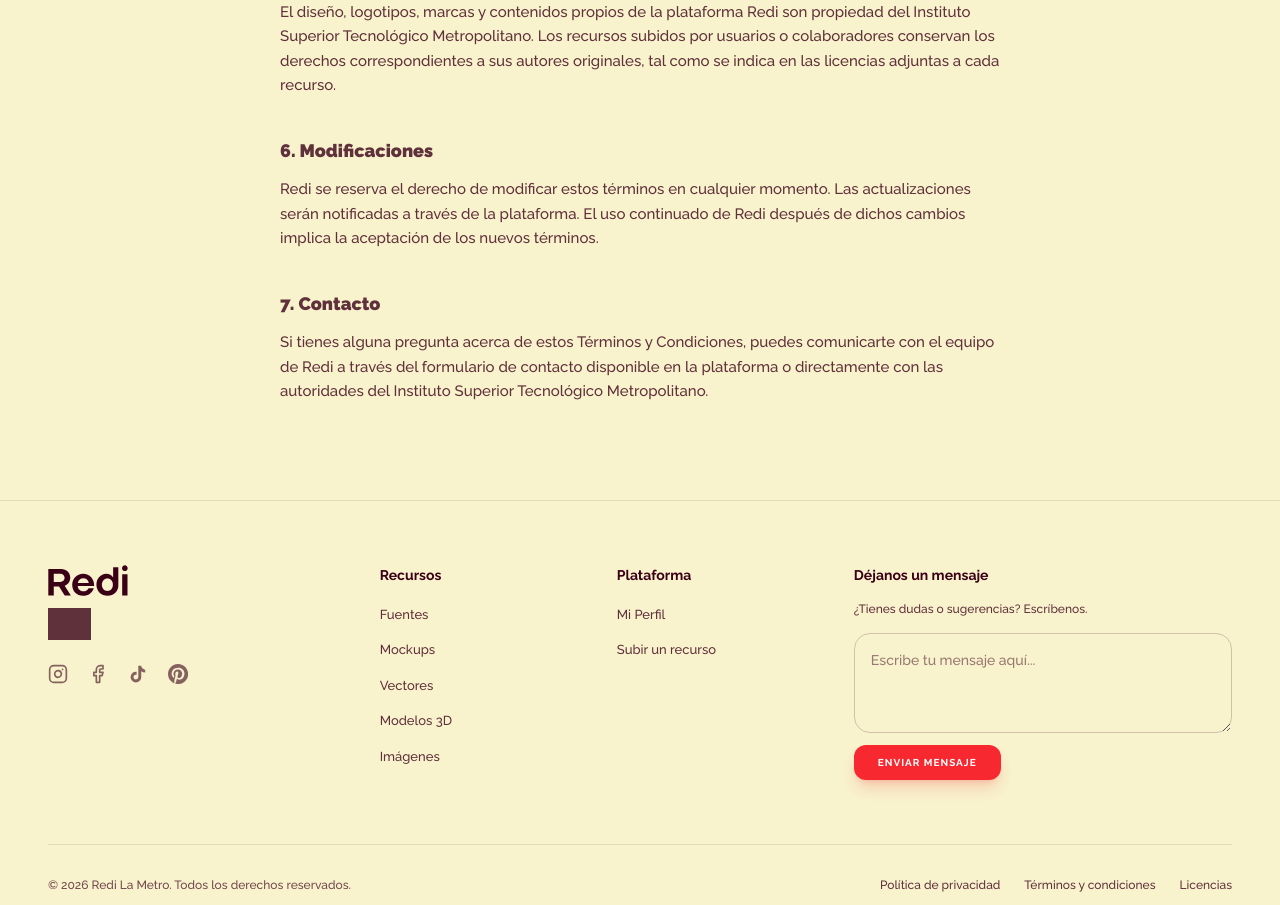
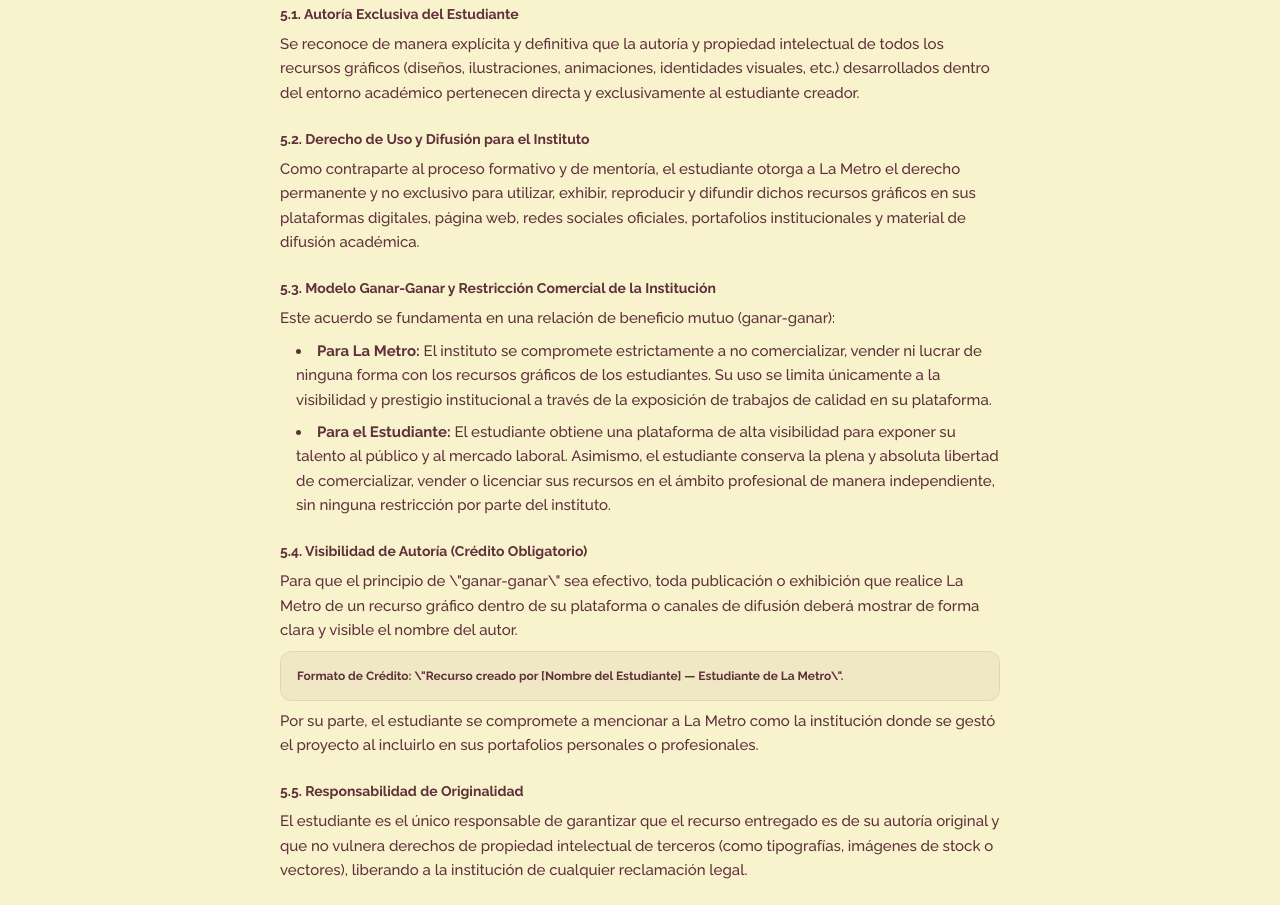
Before and after one commit to Ivanna2103/Redi, a Next.js app: page /terminos in a window 1280 px wide. Shown: the part 1200-2105 px from the top of the page. Built offline with nearby package versions, Linux system fonts and the light colour scheme; grey boxes are pictures that could not be loaded.

Commit message:
Actualización de Términos y Condiciones con acuerdo de autoría estudiantil

```diff
--- a/src/app/terminos/page.tsx
+++ b/src/app/terminos/page.tsx
@@ -27,7 +27,7 @@
             Términos y Condiciones
           </h1>
           <p className="text-sm opacity-60 font-medium">
-            Última actualización: junio 2025
+            Última actualización: junio 2026
           </p>
         </div>
 
@@ -70,11 +70,63 @@
             </p>
           </section>
 
-          <section className="space-y-3">
-            <h2 className="text-lg font-black opacity-100 text-redi-vino dark:text-redi-beige">5. Propiedad intelectual</h2>
-            <p>
-              El diseño, logotipos, marcas y contenidos propios de la plataforma Redi son propiedad del Instituto Superior Tecnológico Metropolitano. Los recursos subidos por usuarios o colaboradores conservan los derechos correspondientes a sus autores originales, tal como se indica en las licencias adjuntas a cada recurso.
-            </p>
+          <section className="space-y-4">
+            <h2 className="text-lg font-black opacity-100 text-redi-vino dark:text-redi-beige">5. Propiedad intelectual y autoría del estudiante</h2>
+            <div className="space-y-6 mt-4">
+              <div className="space-y-2">
+                <h3 className="font-bold text-sm text-redi-vino dark:text-redi-beige">5.1. Autoría Exclusiva del Estudiante</h3>
+                <p>
+                  Se reconoce de manera explícita y definitiva que la autoría y propiedad intelectual de todos los recursos gráficos (diseños, ilustraciones, animaciones, identidades visuales, etc.) desarrollados dentro del entorno académico pertenecen directa y exclusivamente al estudiante creador.
+                </p>
+              </div>
+
+              <div className="space-y-2">
+                <h3 className="font-bold text-sm text-redi-vino dark:text-redi-beige">5.2. Derecho de Uso y Difusión para el Instituto</h3>
+                <p>
+                  Como contraparte al proceso formativo y de mentoría, el estudiante otorga a La Metro el derecho permanente y no exclusivo para utilizar, exhibir, reproducir y difundir dichos recursos gráficos en sus plataformas digitales, página web, redes sociales oficiales, portafolios institucionales y material de difusión académica.
+                </p>
+              </div>
+
+              <div className="space-y-2">
+                <h3 className="font-bold text-sm text-redi-vino dark:text-redi-beige">5.3. Modelo Ganar-Ganar y Restricción Comercial de la Institución</h3>
+                <p>
+                  Este acuerdo se fundamenta en una relación de beneficio mutuo (ganar-ganar):
+                </p>
+                <ul className="list-disc list-inside space-y-2 ml-4">
+                  <li>
+                    <span className="font-bold">Para La Metro:</span> El instituto se compromete estrictamente a no comercializar, vender ni lucrar de ninguna forma con los recursos gráficos de los estudiantes. Su uso se limita únicamente a la visibilidad y prestigio institucional a través de la exposición de trabajos de calidad en su plataforma.
+                  </li>
+                  <li>
+                    <span className="font-bold">Para el Estudiante:</span> El estudiante obtiene una plataforma de alta visibilidad para exponer su talento al público y al mercado laboral. Asimismo, el estudiante conserva la plena y absoluta libertad de comercializar, vender o licenciar sus recursos en el ámbito profesional de manera independiente, sin ninguna restricción por parte del instituto.
+                  </li>
+                </ul>
+              </div>
+
+              <div className="space-y-2">
+                <h3 className="font-bold text-sm text-redi-vino dark:text-redi-beige">5.4. Visibilidad de Autoría (Crédito Obligatorio)</h3>
+                <p>
+                  Para que el principio de \"ganar-ganar\" sea efectivo, toda publicación o exhibición que realice La Metro de un recurso gráfico dentro de su plataforma o canales de difusión deberá mostrar de forma clara y visible el nombre del autor.
+                </p>
+                <div className="p-4 bg-redi-vino/5 rounded-xl border border-redi-vino/10 font-bold text-xs">
+                  Formato de Crédito: \"Recurso creado por [Nombre del Estudiante] — Estudiante de La Metro\".
+                </div>
+                <p>
+                  Por su parte, el estudiante se compromete a mencionar a La Metro como la institución donde se gestó el proyecto al incluirlo en sus portafolios personales o profesionales.
+                </p>
+              </div>
+
+              <div className="space-y-2">
+                <h3 className="font-bold text-sm text-redi-vino dark:text-redi-beige">5.5. Responsabilidad de Originalidad</h3>
+                <p>
+                  El estudiante es el único responsable de garantizar que el recurso entregado es de su autoría original y que no vulnera derechos de propiedad intelectual de terceros (como tipografías, imágenes de stock o vectores), liberando a la institución de cualquier reclamación legal.
+                </p>
+              </div>
+
+              <div className="p-5 bg-redi-vino/5 rounded-2xl border border-redi-red/20 font-medium text-xs mt-6 leading-relaxed">
+                <span className="font-black uppercase tracking-wider block mb-1.5 text-redi-red">Formato de Aceptación Digital</span>
+                Al subir y registrar este recurso gráfico en las plataformas de La Metro, el estudiante ratifica su autoría y acepta los términos de este acuerdo de visibilidad mutua, autorizando su uso institucional no comercial bajo el esquema de reconocimiento de créditos establecido.
+              </div>
+            </div>
           </section>
 
           <section className="space-y-3">
```
